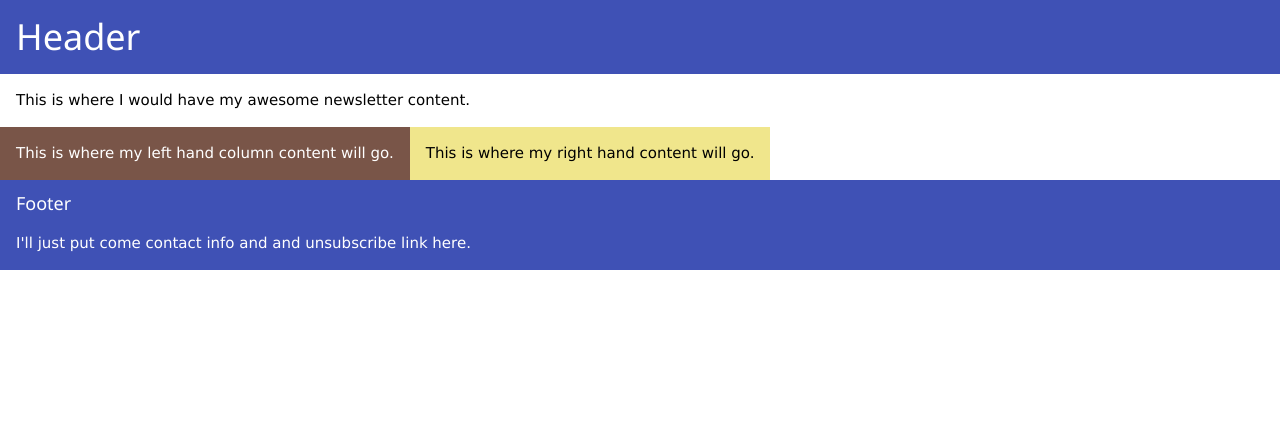
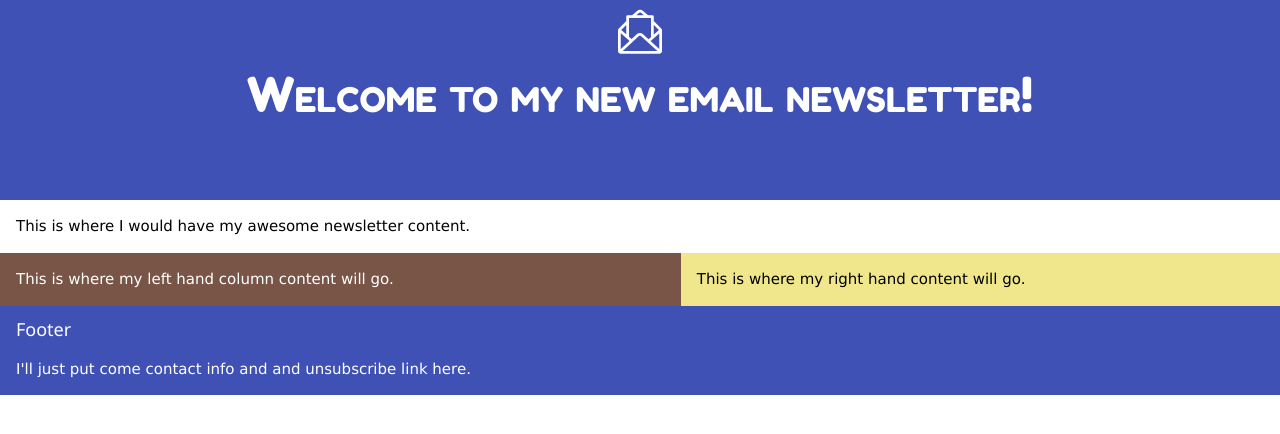
Before and after one commit to jnnfrlocke/email, a plain HTML site: page email.html in a window 1280 px wide. Drawn offline with nearby package versions, Linux system fonts and the light colour scheme.

Commit message:
Complete header text, envelope icon, and styling

```diff
--- /dev/null
+++ b/css/main.css
@@ -0,0 +1,11 @@
+h1 {
+    font-family: 'Fredoka One', cursive;
+    font-size: 48px;
+    padding: 1em 0 0 0;
+    text-align: center;
+    font-variant: small-caps;
+}
+
+h2 {
+    font-size: 44px;
+}
--- a/email.html
+++ b/email.html
@@ -13,6 +13,9 @@
     <meta name="description" content="">
     <meta name="viewport" content="width=device-width, initial-scale=1">
     <link rel="stylesheet" href="https://www.w3schools.com/w3css/4/w3.css">
+    <link rel="stylesheet" href="https://cdnjs.cloudflare.com/ajax/libs/simple-line-icons/2.4.1/css/simple-line-icons.css">
+    <link rel="stylesheet" href="css/main.css">
+    <link href="https://fonts.googleapis.com/css?family=Fredoka+One" rel="stylesheet">
 </head>
 
 <body>
@@ -20,8 +23,11 @@
             <p class="browsehappy">You are using an <strong>outdated</strong> browser. Please <a href="#">upgrade your browser</a> to improve your experience.</p>
         <![endif]-->
 
-    <header class="w3-container w3-indigo">
-        <h1>Header</h1>
+    <header class="w3-container w3-indigo" style="height: 200px">
+        <h1 class="title">Welcome to my new email newsletter!</h1>
+        <div class="w3-display-topmiddle">
+            <h2 class="icon-envelope-letter"></h2>
+        </div>
     </header>
 
     <section>
@@ -30,6 +36,7 @@
         </div>
     </section>
 
+    <section class="w3-cell-row">
         <div class="w3-container w3-brown w3-cell">
             <p>This is where my left hand column content will go.</p>
         </div>
@@ -37,6 +44,7 @@
         <div class="w3-container w3-khaki w3-cell">
             <p>This is where my right hand content will go.</p>
         </div>
+    </section>
 
 
 
```
Lines whose indentation alone changed are shown as unchanged.
